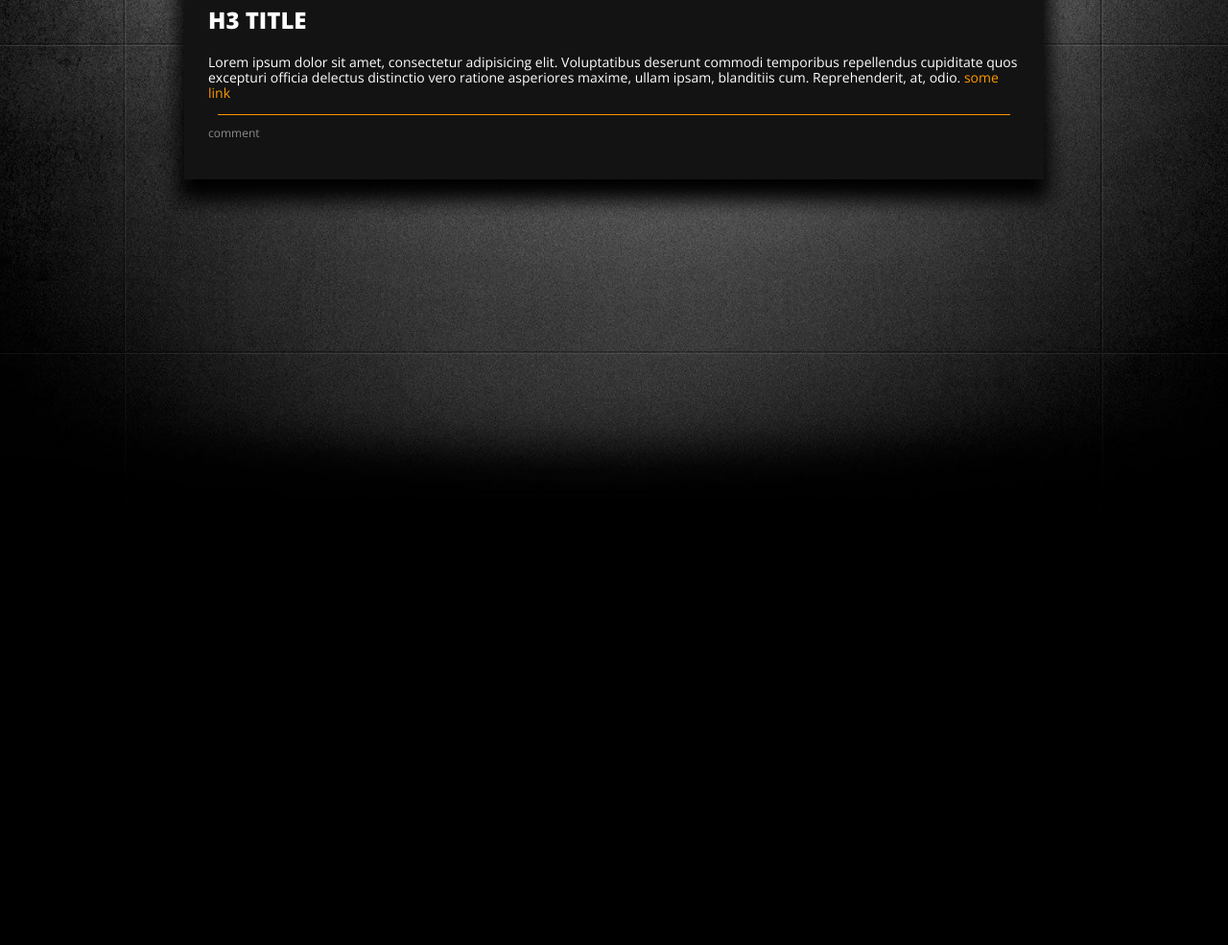
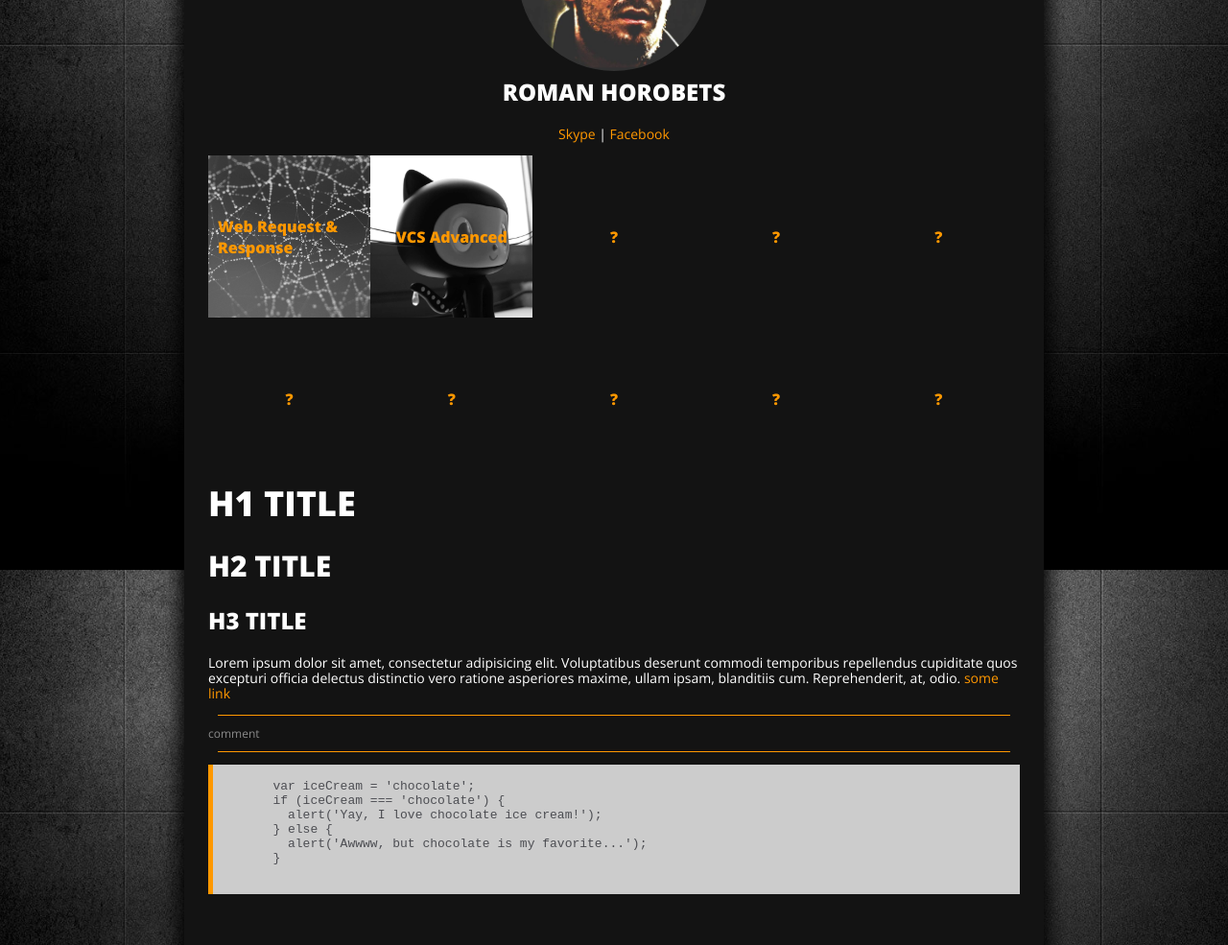
Before and after one commit to mentikora/iwannabeseniorjs.io, a plain HTML site: page index.html in a window 1280 px wide. Shown: the part 206-1191 px from the top of the page at 96% size. Before the commit the page ends 800 px from the top, so only its background shows below. Drawn offline with nearby package versions, Linux system fonts and the light colour scheme.

Commit message:
core, nav

```diff
--- a/css/application.css
+++ b/css/application.css
@@ -19,7 +19,7 @@ html, body{
 }
 
 body{
-  background: #000 url('images/body_bg.jpg') no-repeat 50% 0;
+  background: #000 url('images/body_bg.jpg') no-repeat 50% 0 fixed;
   -webkit-background-size: cover;
   background-size: cover;
 
@@ -33,6 +33,19 @@ body{
   -moz-box-sizing: border-box;
   box-sizing: border-box;
 }
+
+/* clearfix */
+.clearfix:after {
+  visibility: hidden;
+  display: block;
+  font-size: 0;
+  content: " ";
+  clear: both;
+  height: 0;
+}
+.clearfix { display: inline-block; }
+* html .clearfix { height: 1%; }
+.clearfix { display: block; }
 
 /* section wrapper content */
 .section_content{
@@ -85,3 +98,69 @@ a{
   margin: 10px;
   border-bottom: 1px solid #FF9800;
 }
+
+/* code style */
+pre{
+  overflow: auto;
+  background-color: #ccc;
+  border-left: 5px solid #FF9800;
+  color: #4d4e53;
+  font-weight: 400;
+}
+
+/* student info */
+.student_info{}
+  .student_info img{
+    width: 200px;
+    height: auto;
+    display: inline-block;
+    max-width: 100%;
+
+    -webkit-border-radius: 50%;
+    border-radius: 50%;
+  }
+
+/* lessons_navigation */
+.lessons_navigation{
+  clear: both;
+}
+  .lessons_navigation a{
+    width: 20%;
+    float: left;
+    padding: 10px;
+
+    display: flex;
+    justify-content: center;
+    align-items: center;
+
+    transition: all .1s ease;
+
+    font-weight: 800;
+
+    background-blend-mode: luminosity;
+  }
+    .lessons_navigation a:after{
+      content: "";
+      display: block;
+      padding-bottom: 100%;
+    }
+    .lessons_navigation a:hover{
+      color: #fff;
+      text-decoration: underline;
+      border: 3px solid #fff;
+
+      background-blend-mode: normal;
+    }
+    /**/
+    .lessons_navigation a.web_request{
+      background: #000 url('images/web_request.jpg') 50%;
+
+      -webkit-background-size: cover;
+      background-size: cover;
+    }
+    .lessons_navigation a.vcs{
+      background: #000 url('images/vcs.jpg') 50%;
+
+      -webkit-background-size: cover;
+      background-size: cover;
+    }
--- a/index.html
+++ b/index.html
@@ -6,15 +6,54 @@
 </head>
 <body>
   <section class="section_content">
+
+    <!-- student info-->
+    <div class="student_info align_center">
+      <img src="img/photo.jpg" alt="photo">
+      <h3>Roman Horobets</h3>
+      <p class="text_style">
+        <a href="skype:Ment1kora?chat">Skype</a>
+        |
+        <a href="https://www.facebook.com/mentikora" target="_blank">Facebook</a>
+      </p>
+    </div>
+
+    <!-- lessons navigation-->
+    <div class="lessons_navigation clearfix">
+      <a href="web_request.html" class="web_request">Web Request & Response</a>
+      <a href="javascript:void(0);" class="vcs">VCS Advanced</a>
+      <a href="javascript:void(0);">?</a>
+      <a href="javascript:void(0);">?</a>
+      <a href="javascript:void(0);">?</a>
+      <a href="javascript:void(0);">?</a>
+      <a href="javascript:void(0);">?</a>
+      <a href="javascript:void(0);">?</a>
+      <a href="javascript:void(0);">?</a>
+      <a href="javascript:void(0);">?</a>
+    </div>
+
     <h1>h1 title</h1>
     <h2>h2 title</h2>
     <h3>h3 title</h3>
     <p class="text_style">
       Lorem ipsum dolor sit amet, consectetur adipisicing elit. Voluptatibus deserunt commodi temporibus repellendus cupiditate quos excepturi officia delectus distinctio vero ratione asperiores maxime, ullam ipsam, blanditiis cum. Reprehenderit, at, odio.
-      <a href="#">some link</a>
+      <a href="javascript:void(0);">some link</a>
     </p>
     <div class="divider"></div>
     <div class="comment">comment</div>
+    <div class="divider"></div>
+
+    <pre>
+      <code>
+        var iceCream = 'chocolate';
+        if (iceCream === 'chocolate') {
+          alert('Yay, I love chocolate ice cream!');
+        } else {
+          alert('Awwww, but chocolate is my favorite...');
+        }
+      </code>
+    </pre>
+
   </section>
 </body>
 </html>
```
Also changed, not shown: web_request.html (added, +13 -0 lines), css/images/vcs.jpg (added), css/images/web_request.jpg (added), img/photo.jpg (added).
